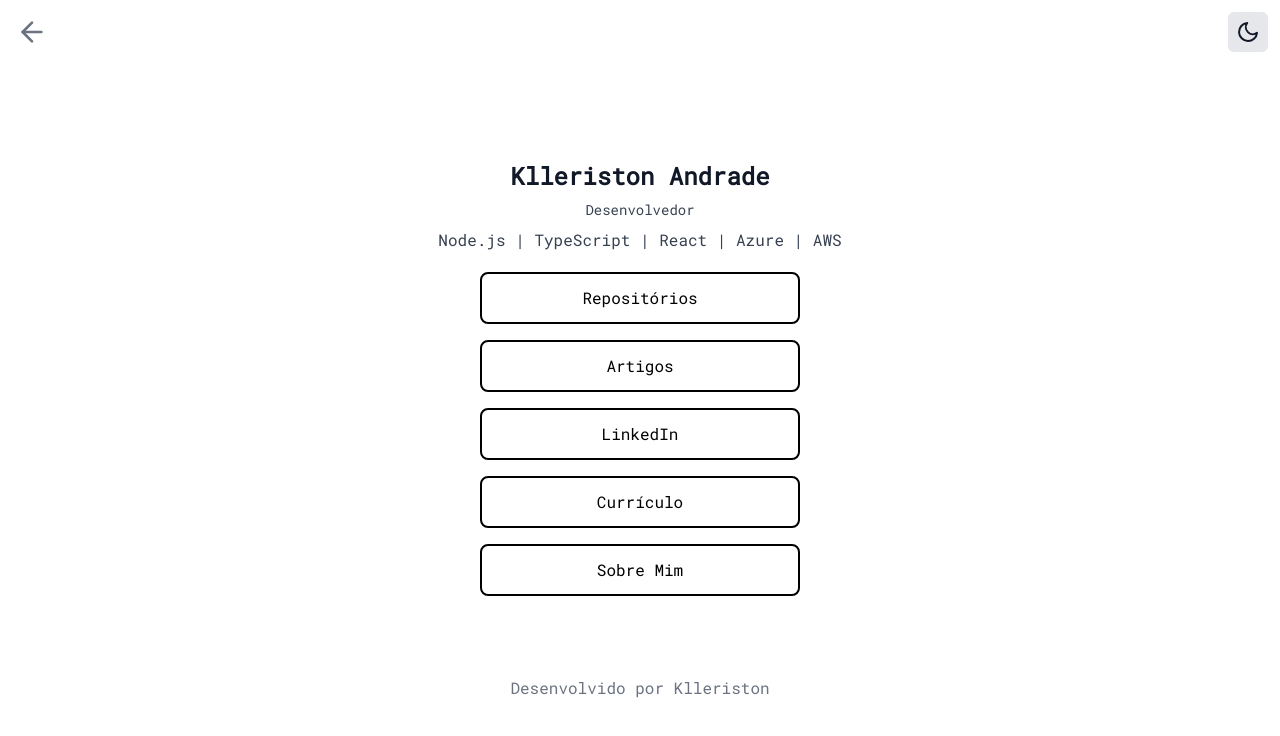
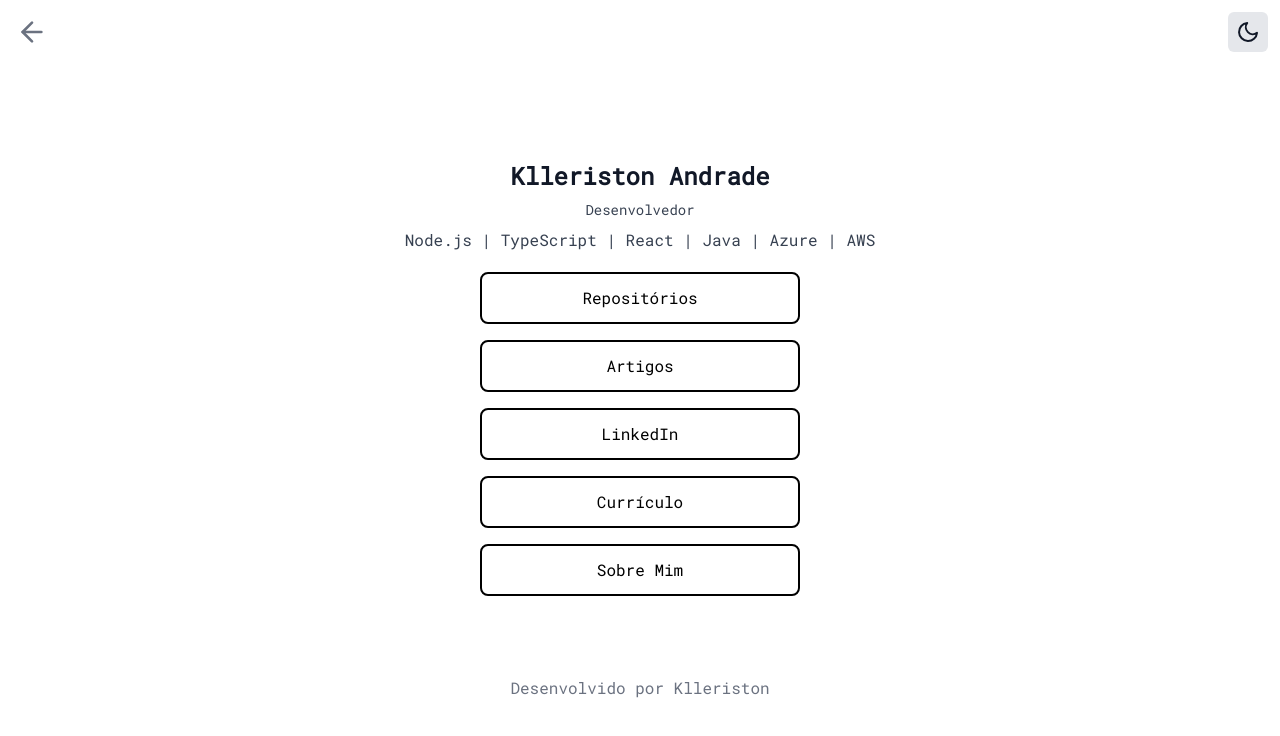
Before and after one commit to Klleriston/kekz, a Next.js app: page / in a window 1280 px wide. Shown: the top 736 px of the page. Built offline with nearby package versions, Linux system fonts and the light colour scheme.

Commit message:
add java

```diff
--- a/src/app/components/Profile.tsx
+++ b/src/app/components/Profile.tsx
@@ -12,7 +12,7 @@ export function Profile() {
                 <TypeAnimation sequence={["Desenvolvedor", 3000]} cursor={false} />
             </h3>
             <h3 className="mt-2 text-gray-700 dark:text-gray-300">
-                <TypeAnimation sequence={["Node.js | TypeScript | React | Azure | AWS", 2000]} cursor={false} />
+                <TypeAnimation sequence={["Node.js | TypeScript | React | Java | Azure | AWS", 2000]} cursor={false} />
             </h3>
         </div>
     );
```
